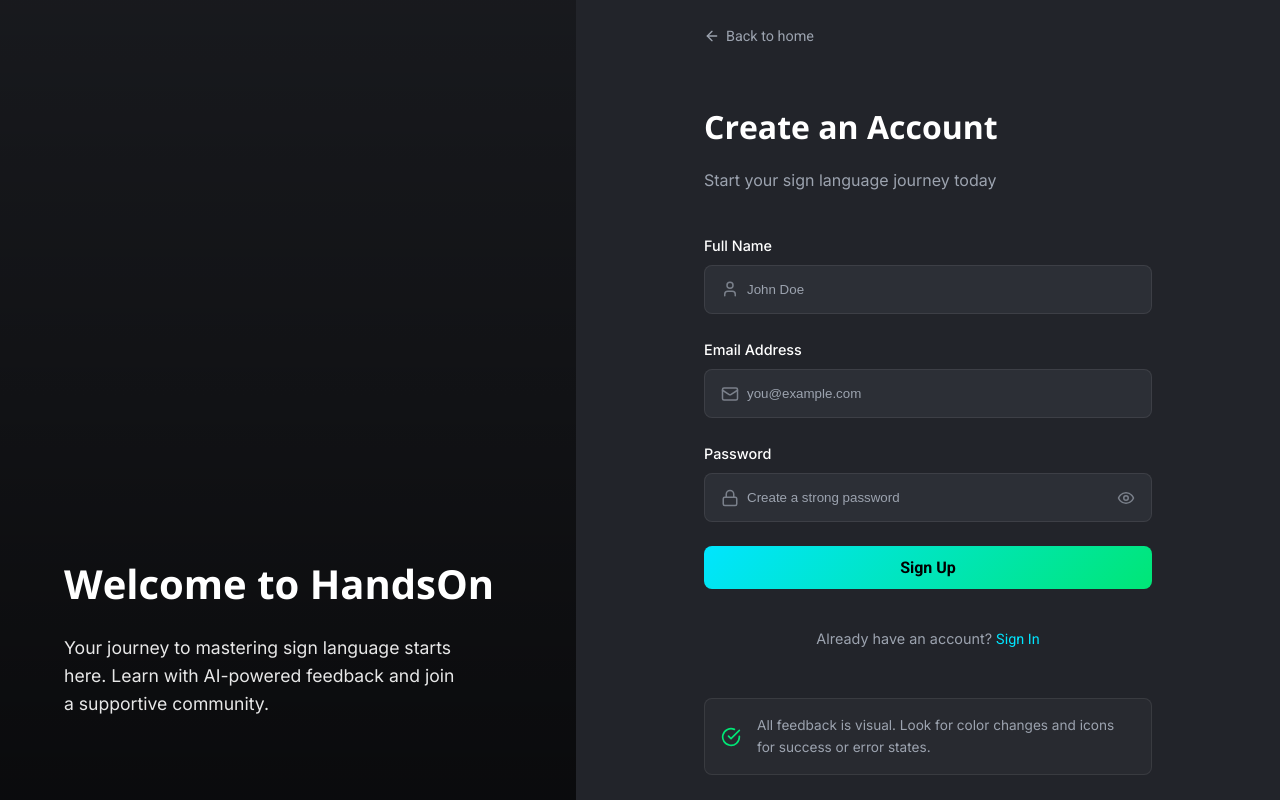
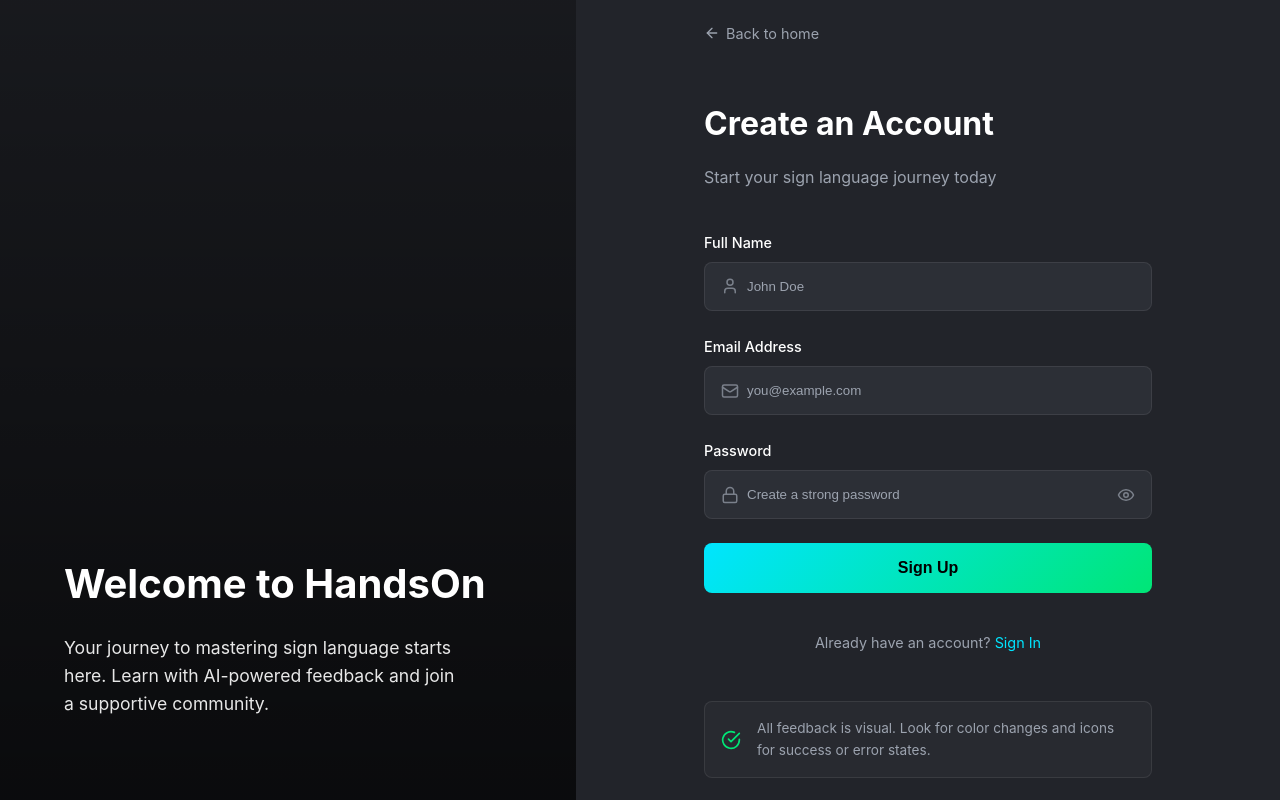
Before and after one commit to ryrylleee/HandsOn, a plain HTML site: page signup.html in a window 1280 px wide. Drawn offline with nearby package versions, Linux system fonts and the light colour scheme.

```diff
--- a/signup.html
+++ b/signup.html
@@ -4,7 +4,7 @@
     <meta charset="UTF-8">
     <meta name="viewport" content="width=device-width, initial-scale=1.0">
     <title>Sign Up - HandsOn</title>
-    <link rel="stylesheet" href="css/auth.css">
+    <link rel="stylesheet" href="css/style.css">
 </head>
 <body class="auth-layout">
     <div class="auth-container">
```
